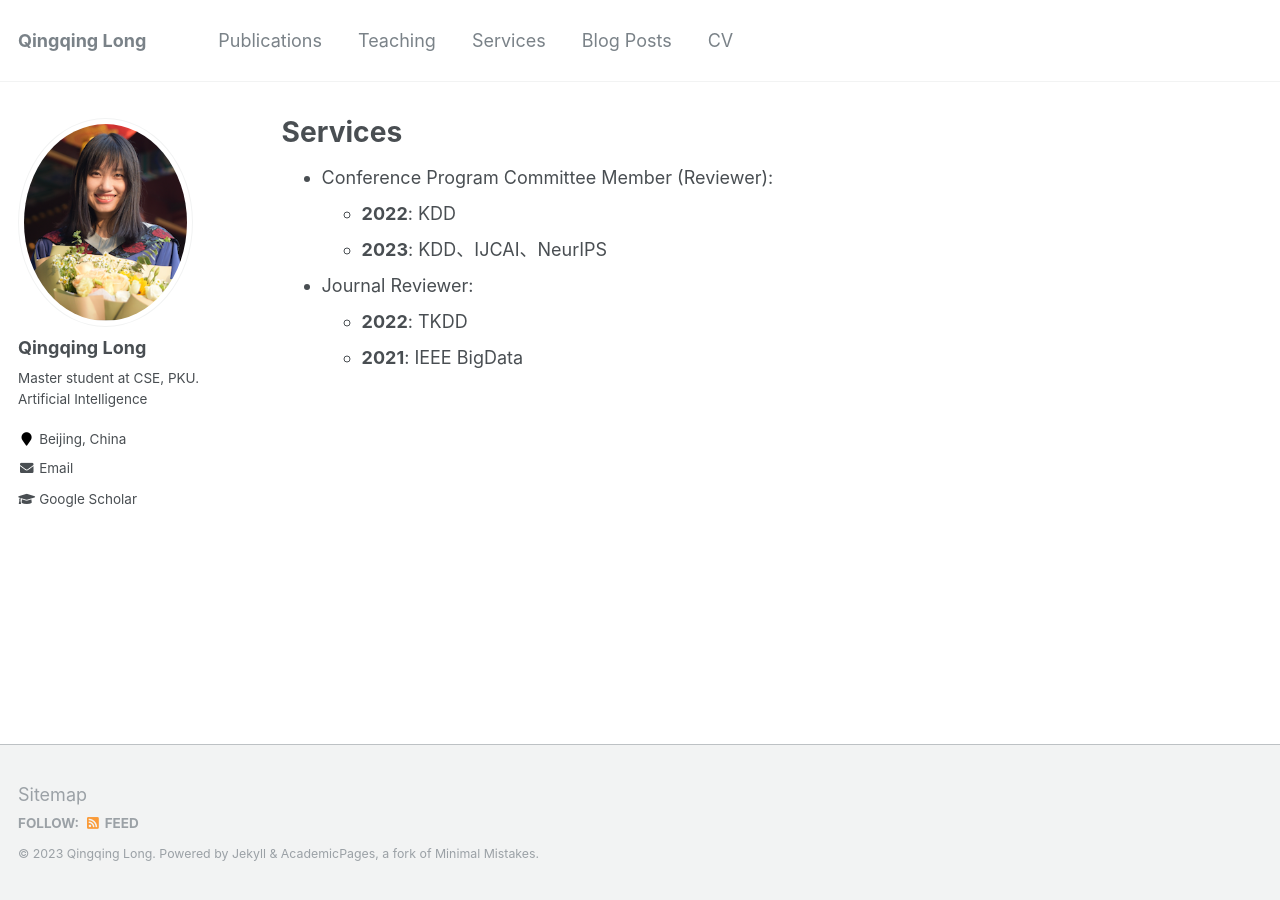
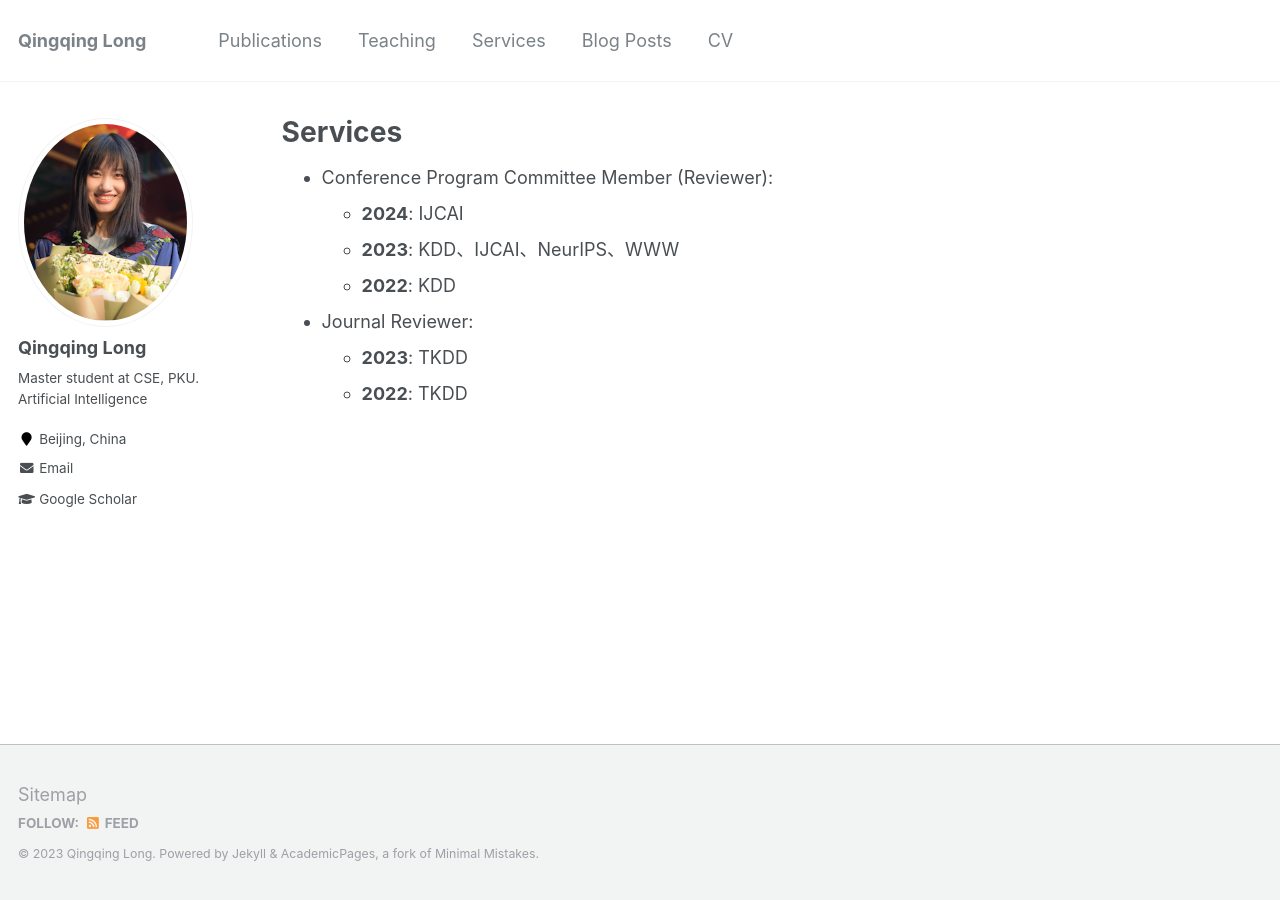
Before and after one commit to YimiAChack/YimiAChack.github.io, a Jekyll site: the page built from _pages/services.md, in a window 1280 px wide. Built offline with Jekyll 4.4.1, drawn with Linux system fonts in a browser that asks for light colours.

Commit message:
Update services.md

```diff
--- a/_pages/services.md
+++ b/_pages/services.md
@@ -8,9 +8,11 @@ author_profile: true
 {% include base_path %}
 
 - Conference Program Committee Member (Reviewer):
+    - **2024**: IJCAI
+    - **2023**: KDD、IJCAI、NeurIPS、WWW
     - **2022**: KDD
-    - **2023**: KDD、IJCAI、NeurIPS
+
 
 - Journal Reviewer:
+    - **2023**: TKDD
     - **2022**: TKDD
-    - **2021**: IEEE BigData
```
